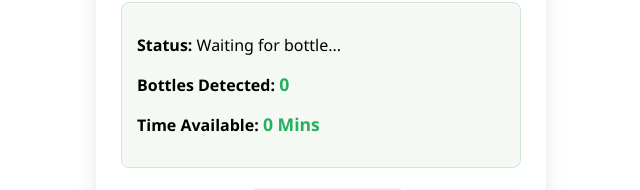
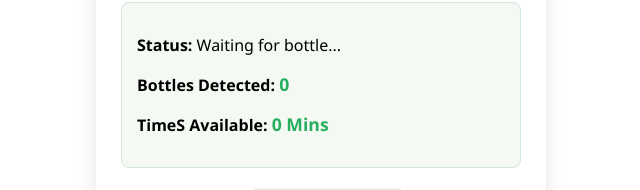
Before and after one commit to mac0206/Ecowifidashboard, a React (Vite) app in the folder Frontend/: page / in a window 1280 px wide. Shown: the part 176-366 px from the top of the page, without its empty margins (319-959 px from the left). Built offline with nearby package versions, Linux system fonts and the light colour scheme; no server answers.

Commit message:
Restored backeup

```diff
--- a/Frontend/src/Portal.tsx
+++ b/Frontend/src/Portal.tsx
@@ -53,7 +53,7 @@ export default function Portal() {
           <div className="status-box">
             <p><strong>Status:</strong> Waiting for bottle...</p>
             <p><strong>Bottles Detected:</strong> <span className="highlight">{pendingBottles}</span></p>
-            <p><strong>Time Available:</strong> <span className="highlight">{pendingBottles * 15} Mins</span></p>
+            <p><strong>TimeS Available:</strong> <span className="highlight">{pendingBottles * 15} Mins</span></p>
           </div>
 
           <div className="action-group">
```
